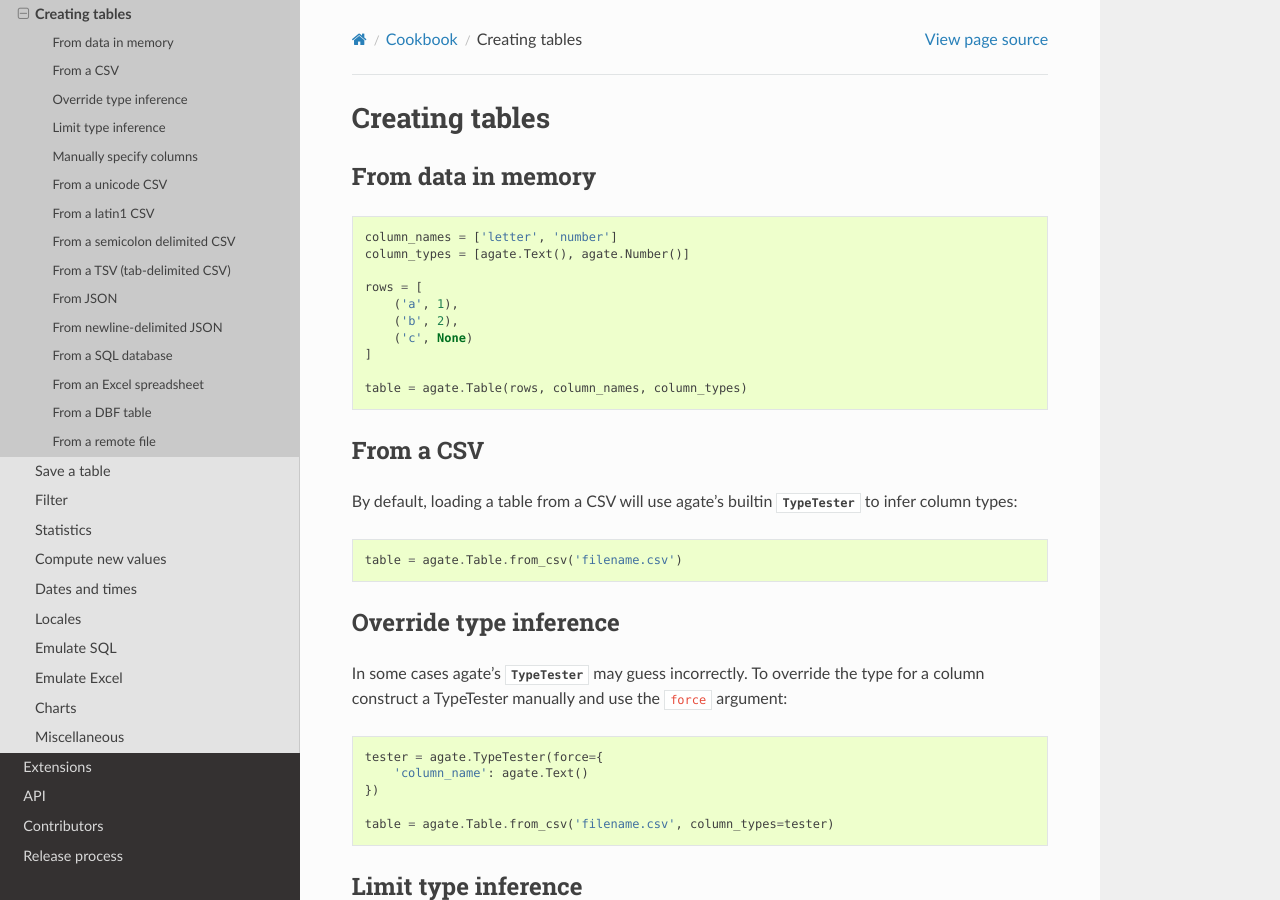
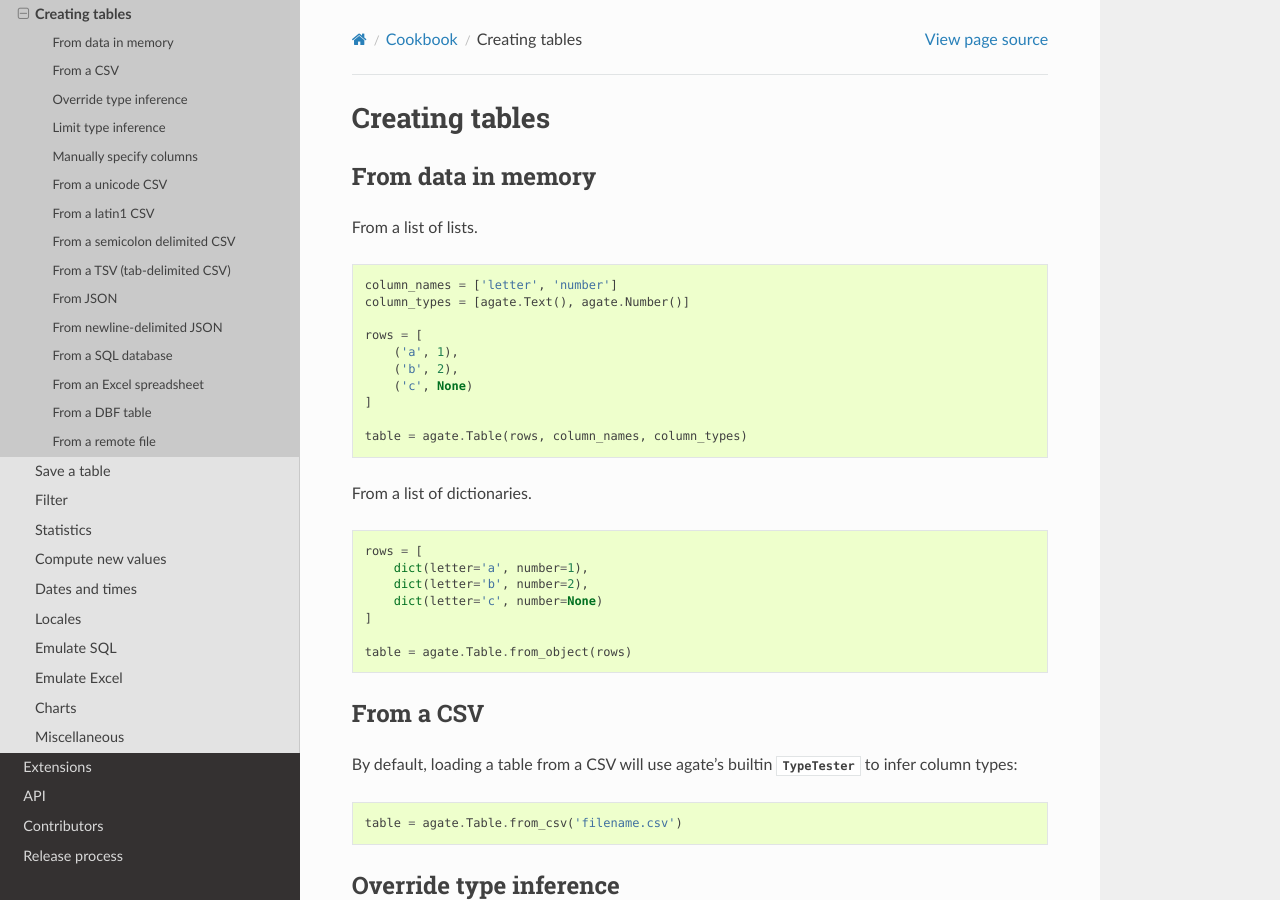
Before and after one commit to wireservice/agate, a Sphinx documentation site: the page built from docs/cookbook/create.rst, in a window 1280 px wide and 900 px high. Built offline with Sphinx 7.4.7 and the Read the Docs theme 2.0.0, drawn with Linux system fonts in a browser that asks for light colours; pages that are not in the unit, such as notebooks, are missing from menus.

Commit message:
from_object example for #557

```diff
--- a/docs/cookbook/create.rst
+++ b/docs/cookbook/create.rst
@@ -4,6 +4,8 @@ Creating tables
 
 From data in memory
 ===================
+
+From a list of lists.
 
 .. code-block:: python
 
@@ -17,6 +19,19 @@ From data in memory
     ]
 
     table = agate.Table(rows, column_names, column_types)
+
+From a list of dictionaries.
+
+.. code-block:: python
+
+    rows = [
+        dict(letter='a', number=1),
+        dict(letter='b', number=2),
+        dict(letter='c', number=None)
+    ]
+
+    table = agate.Table.from_object(rows)
+
 
 From a CSV
 ==========
```
